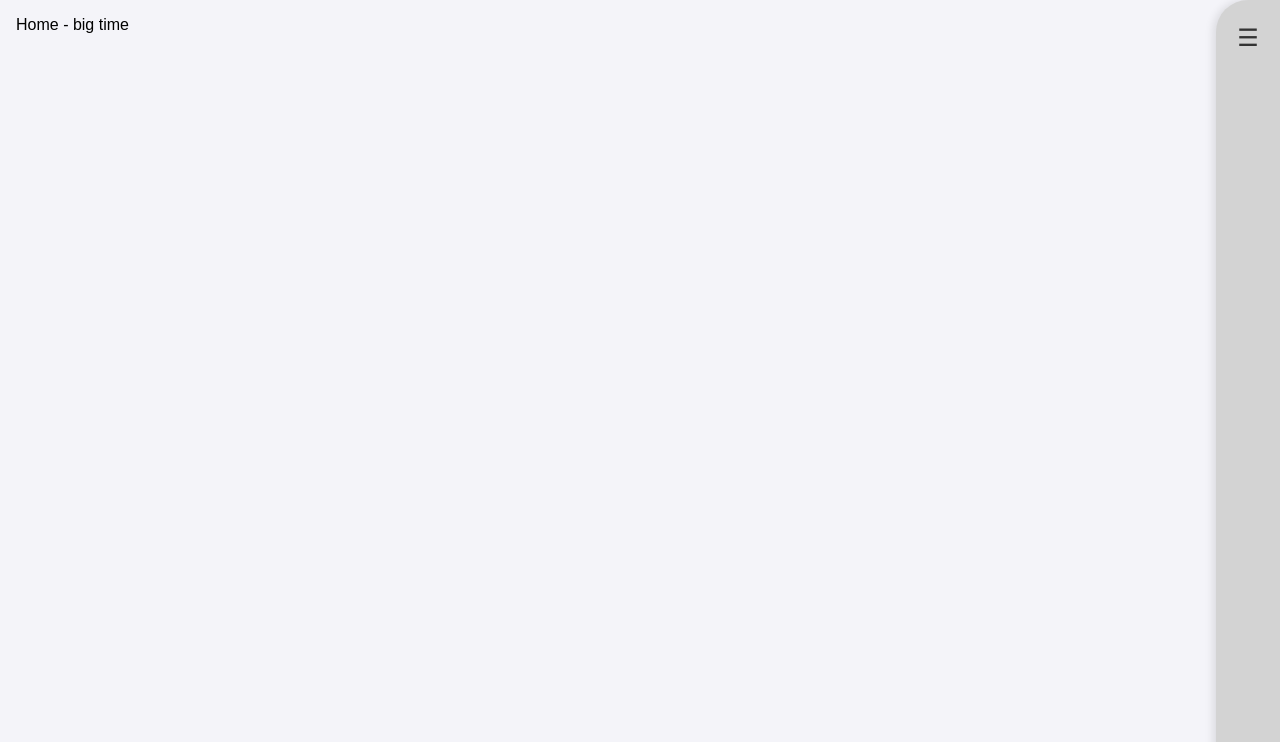
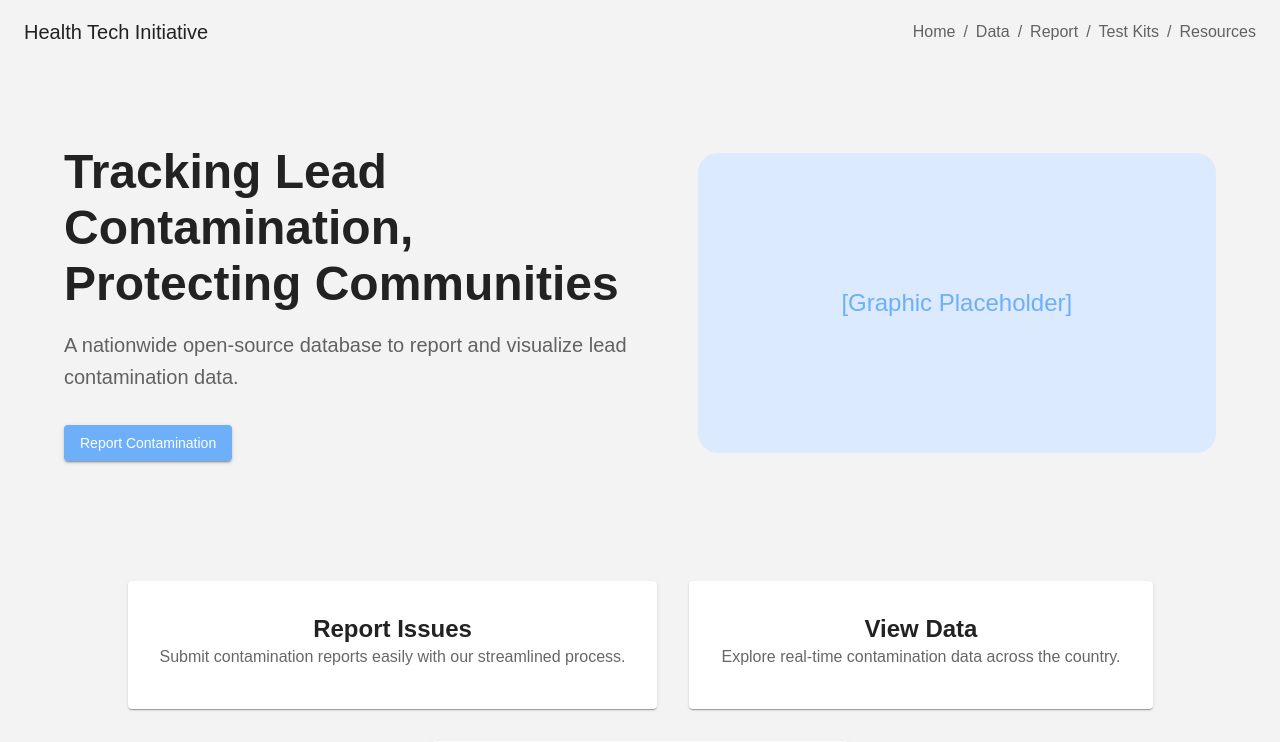
Before and after one commit to IggyLikesToCode/HealthTechInitiative2024-2025, a React (Create React App) app in the folder hti24-25/: page / in a window 1280 px wide. Shown: the top 742 px of the page. Built offline with nearby package versions, Linux system fonts and the light colour scheme; the HTML template or start-up script is replaced by a standard one.

Commit message:
Home Page Update

```diff
--- a/hti24-25/package.json
+++ b/hti24-25/package.json
@@ -3,12 +3,18 @@
   "version": "0.1.0",
   "private": true,
   "dependencies": {
+    "@emotion/react": "^11.14.0",
+    "@emotion/styled": "^11.14.0",
+    "@mui/material": "^7.0.1",
     "@testing-library/jest-dom": "^5.17.0",
     "@testing-library/react": "^13.4.0",
     "@testing-library/user-event": "^13.5.0",
+    "framer-motion": "^12.6.2",
     "leaflet": "^1.9.4",
+    "leaflet.heat": "^0.2.0",
     "react": "^18.3.1",
     "react-dom": "^18.3.1",
+    "react-leaflet": "^5.0.0-rc.2",
     "react-router-dom": "^6.8.2",
     "react-scripts": "5.0.1",
     "web-vitals": "^2.1.4"
--- a/hti24-25/src/App.js
+++ b/hti24-25/src/App.js
@@ -1,11 +1,19 @@
 import logo from "./logo.svg";
 import "./App.css";
-
+import theme from "./theme.jsx";
 import React from "react";
-import Navbar from "./components/navbar";
+import Home from "./tabs/Home";
+import { ThemeProvider, CssBaseline } from "@mui/material";
+import Navbar from "./components/navbar.jsx";
 
 function App() {
-  return <Navbar />;
+  return (
+    <ThemeProvider theme={theme}>
+      <CssBaseline />
+      <Navbar />
+      <Home />
+    </ThemeProvider>
+  );
 }
 
 export default App;
--- a/hti24-25/src/components/navbar.jsx
+++ b/hti24-25/src/components/navbar.jsx
@@ -1,46 +1,53 @@
-import React, { useState } from "react";
-import {
-  BrowserRouter as Router,
-  Routes,
-  Route,
-  Link
-} from "react-router-dom";
-import Home from "../tabs/Home";
-import Map from "../tabs/Map";
-import "./components_css/navbar.css"; // Importing the CSS for styling
+import { AppBar, Toolbar, Typography, Breadcrumbs, Link } from "@mui/material";
+import React from "react";
 
 const Navbar = () => {
-  const [isOpen, setIsOpen] = useState(false);
-
   return (
-      <Router>
-        <div className="app-container">
-          <div
-              className={`reveal-navbar ${isOpen ? "open" : ""}`}
-              onMouseEnter={() => setIsOpen(true)}
-              onMouseLeave={() => setIsOpen(false)}
+    <AppBar position="static" color="background" elevation={0}>
+      <Toolbar>
+        <Typography variant="h6" sx={{ flexGrow: 1 }}>
+          Health Tech Initiative
+        </Typography>
+        <Breadcrumbs aria-label="breadcrumb">
+          <Link
+            underline="hover"
+            color="inherit"
+            href="/"
+            sx={{ color: "primary" }}
           >
-            <div className="navbar-button">&#9776;</div>
-            {isOpen && (
-                <ul className="navbar-links">
-                  <li>
-                    <Link to="/" className="nav-link">Home</Link>
-                  </li>
-                  <li>
-                    <Link to="/map" className="nav-link">Map</Link>
-                  </li>
-                </ul>
-            )}
-          </div>
-          <div className={`content ${isOpen ? "shift-left" : ""}`}>
-            <Routes>
-              <Route path="/" element={<Home />} />
-              <Route path="/map" element={<Map />} />
-            </Routes>
-          </div>
-        </div>
-      </Router>
+            Home
+          </Link>
+          <Link
+            underline="hover"
+            color="inherit"
+            href="/material-ui/getting-started/installation/"
+          >
+            Data
+          </Link>
+          <Link
+            underline="hover"
+            color="inherit"
+            href="/material-ui/getting-started/installation/"
+          >
+            Report
+          </Link>
+          <Link
+            underline="hover"
+            color="inherit"
+            href="/material-ui/getting-started/installation/"
+          >
+            Test Kits
+          </Link>
+          <Link
+            underline="hover"
+            color="inherit"
+            href="/material-ui/getting-started/installation/"
+          >
+            Resources
+          </Link>
+        </Breadcrumbs>
+      </Toolbar>
+    </AppBar>
   );
 };
-
 export default Navbar;
--- a/hti24-25/src/tabs/Home.jsx
+++ b/hti24-25/src/tabs/Home.jsx
@@ -1,9 +1,113 @@
 import React from "react";
+import {
+  AppBar,
+  Toolbar,
+  Typography,
+  Button,
+  Container,
+  Grid,
+  Card,
+  CardContent,
+  Box,
+  Breadcrumbs
+  , Link
+} from "@mui/material";
 
 const Home = () => {
-    return (
-        <div>Home - big time</div>
-    )
+  //use routes for redirecting
+  return (
+    <div>
+      {/* Hero Section */}
+      <Container
+        sx={{
+          display: "flex",
+          alignItems: "center",
+          justifyContent: "space-between",
+          py: 10,
+        }}
+      >
+        {/* Left Side - Text */}
+        <Box sx={{ width: "50%" }}>
+          <Typography variant="h3" fontWeight="bold" gutterBottom>
+            Tracking Lead Contamination, Protecting Communities
+          </Typography>
+          <Typography variant="h6" color="textSecondary" paragraph>
+            A nationwide open-source database to report and visualize lead
+            contamination data.
+          </Typography>
+          <Button
+            variant="contained"
+            color="primary"
+            sx={{ color: "white", mt: 2 }}
+          >
+            Report Contamination
+          </Button>
+        </Box>
+
+        <Box
+          sx={{
+            width: "45%",
+            height: "300px",
+            backgroundColor: "#dbeafe",
+            borderRadius: "20px",
+            display: "flex",
+            alignItems: "center",
+            justifyContent: "center",
+          }}
+        >
+          {/* Replace with an actual image */}
+          <Typography variant="h5" color="primary">
+            [Graphic Placeholder]
+          </Typography>
+        </Box>
+      </Container>
+
+      {/* Info Cards Section */}
+      <Container sx={{ py: 5 }}>
+        <Grid container spacing={4} justifyContent="center">
+          {[
+            {
+              title: "Report Issues",
+              text: "Submit contamination reports easily with our streamlined process.",
+            },
+            {
+              title: "View Data",
+              text: "Explore real-time contamination data across the country.",
+            },
+            {
+              title: "Take Action",
+              text: "Find resources on how to protect your community.",
+            },
+          ].map((item, index) => (
+            <Grid item xs={12} md={4} key={index}>
+              <Card sx={{ textAlign: "center", p: 2 }}>
+                <CardContent>
+                  <Typography variant="h5" fontWeight="bold">
+                    {item.title}
+                  </Typography>
+                  <Typography variant="body1" color="textSecondary">
+                    {item.text}
+                  </Typography>
+                </CardContent>
+              </Card>
+            </Grid>
+          ))}
+        </Grid>
+      </Container>
+
+      {/* Footer */}
+      <footer
+        style={{
+          textAlign: "center",
+          padding: "20px",
+          borderTop: "2px solid #ddd",
+          color: "#666",
+        }}
+      >
+        &copy; 2025 Health Tech Initiative. All rights reserved.
+      </footer>
+    </div>
+  );
 };
 
 export default Home;
--- a/hti24-25/src/tabs/Map.jsx
+++ b/hti24-25/src/tabs/Map.jsx
@@ -2,18 +2,30 @@ import React, { useEffect } from "react";
 import L from "leaflet"; // Import Leaflet
 import "leaflet/dist/leaflet.css"; // Import Leaflet CSS
 import "./tab_css/map.css"; // Importing the CSS for styling
+import "leaflet.heat/dist/leaflet-heat.js";
 
 function Map() {
   useEffect(() => {
-        const map = L.map("map").setView([51.505, -0.09], 5); // [Lat, Lng], Zoom Level
+    const map = L.map("map").setView([50.505, 30.5], 5);
 
     L.tileLayer("https://{s}.tile.openstreetmap.org/{z}/{x}/{y}.png", {
-            attribution: '&copy; <a href="https://www.openstreetmap.org/copyright">OpenStreetMap</a> contributors',
+      attribution:
+        '&copy; <a href="https://www.openstreetmap.org/copyright">OpenStreetMap</a> contributors',
     }).addTo(map);
+    var heat = L.heatLayer(
+      [
+        [50.5, 30.5, 0.5],
+        [50.6, 30.4, 0.2],
+        [50.4, 30.5, 0.3],
+        [50.5, 30.6, 0.7],
+        [50.6, 30.5, 0.5],
+      ],
+      { radius: 25, blur: 15, minOpacity: 0.5 }
+    ).addTo(map);
 
     return () => {
       map.remove(); // Cleanup the map when the component unmounts
-        }
+    };
   }, []);
   return (
     <div className="map-container">
--- /dev/null
+++ b/hti24-25/src/theme.jsx
@@ -0,0 +1,30 @@
+import { createTheme } from "@mui/material/styles";
+
+const theme = createTheme({
+  palette: {
+    primary: {
+      main: "#6daff9", // Change this to your primary color
+    },
+    secondary: {
+      main: "#ff4081", // Change this to your secondary color
+    },
+    background: {
+      default: "#f3f3f3",
+    },
+    text: {
+      primary: "#222", // Dark gray text
+      button: "#fffcff",
+    },
+  },
+  typography: {
+    fontFamily: "Arial, sans-serif", // Custom font
+    h3: {
+      fontWeight: "bold",
+    },
+    button: {
+      textTransform: "none", // Prevents all caps in buttons
+    },
+  },
+});
+
+export default theme;
--- /dev/null
+++ b/package.json
@@ -0,0 +1,5 @@
+{
+  "dependencies": {
+    "react-router-dom": "^6.28.1"
+  }
+}
```
Also changed, not shown: hti24-25/src/tabs/Report.jsx (added, +55 -0 lines), hti24-25/src/tabs/tab_css/report.css (added, +127 -0 lines), hti24-25/src/components/heatmap.jsx (added), hti24-25/src/tabs/tab_css/home.css (added), 2 other files (tests, documents, lock files or other folders). Lines whose indentation alone changed are shown as unchanged.
